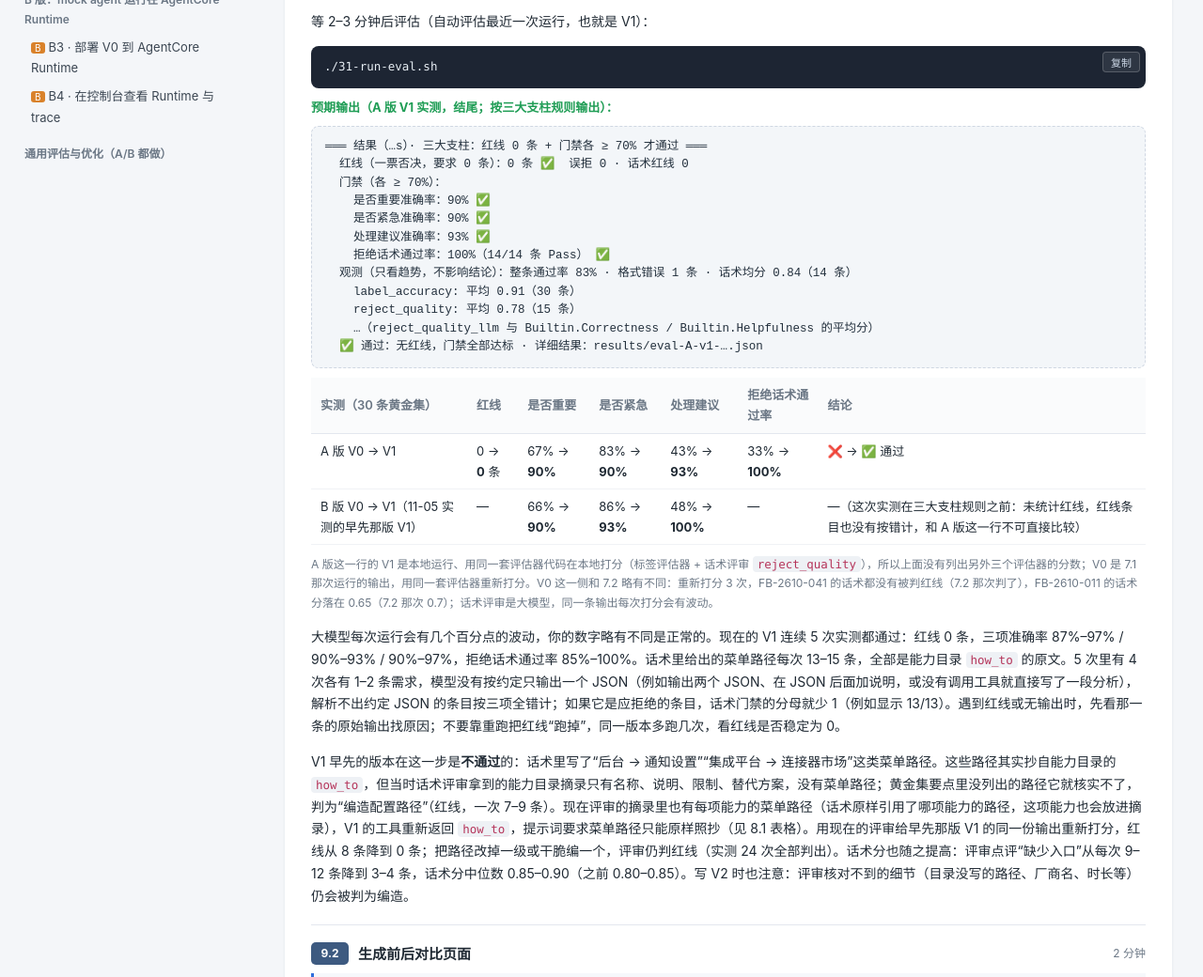
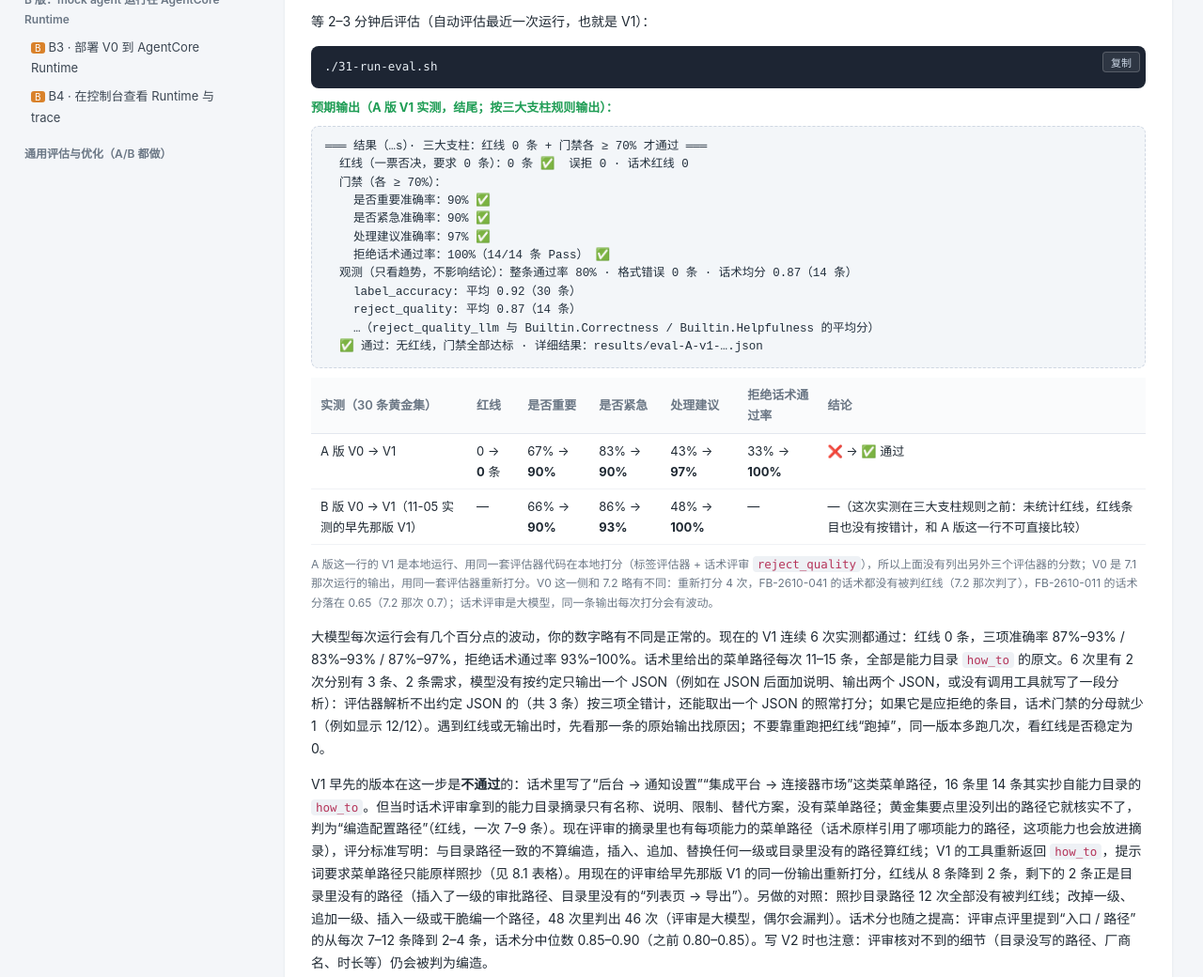
Before and after one commit to weiping-bj/agentdlc-eval-requirement-triage, a plain HTML site: page docs/09-compare.html in a window 1280 px wide. Shown: the part 624-1664 px from the top of the page at 94% size. Drawn offline with Linux system fonts and the light colour scheme.

Commit message:
Docs review round 1: final-reviewer numbers, path rule stated
- ch.9 9.1: expected output and A-path row from run A-v1final-proof3
  at the final reviewer (90/90/97%, reply pass 14/14); 6 of 6 runs
  pass with ranges; malformed outputs split into unparsable (counted
  all wrong) and still-parsable (scored normally); old V1 re-scored
  with the final reviewer: 8 -> 2 red lines, both non-catalog paths;
  probes: verbatim 0 of 12 flagged, changed / appended / inserted /
  invented 46 of 48 flagged; reply-score change with its counting basis.
- evaluators/README.md: the quoted-path lookup rule, rubric.PATH_RULE
  in both judges, the judge can miss a changed path, redeploy updates
  the native evaluator config too.
- docs/img: compare screenshots from the final-reviewer compare page.

```diff
--- a/docs/09-compare.html
+++ b/docs/09-compare.html
@@ -34,21 +34,21 @@
   门禁（各 ≥ 70%）：
     是否重要准确率：90% ✅
     是否紧急准确率：90% ✅
-    处理建议准确率：93% ✅
+    处理建议准确率：97% ✅
     拒绝话术通过率：100%（14/14 条 Pass） ✅
-  观测（只看趋势，不影响结论）：整条通过率 83% · 格式错误 1 条 · 话术均分 0.84（14 条）
-    label_accuracy: 平均 0.91（30 条）
-    reject_quality: 平均 0.78（15 条）
+  观测（只看趋势，不影响结论）：整条通过率 80% · 格式错误 0 条 · 话术均分 0.87（14 条）
+    label_accuracy: 平均 0.92（30 条）
+    reject_quality: 平均 0.87（14 条）
     …（reject_quality_llm 与 Builtin.Correctness / Builtin.Helpfulness 的平均分）
   ✅ 通过：无红线，门禁全部达标 · 详细结果：results/eval-A-v1-….json</pre>
   <table>
     <tr><th>实测（30 条黄金集）</th><th>红线</th><th>是否重要</th><th>是否紧急</th><th>处理建议</th><th>拒绝话术通过率</th><th>结论</th></tr>
-    <tr><td>A 版 V0 → V1</td><td>0 → <b>0</b> 条</td><td>67% → <b>90%</b></td><td>83% → <b>90%</b></td><td>43% → <b>93%</b></td><td>33% → <b>100%</b></td><td>❌ → ✅ 通过</td></tr>
+    <tr><td>A 版 V0 → V1</td><td>0 → <b>0</b> 条</td><td>67% → <b>90%</b></td><td>83% → <b>90%</b></td><td>43% → <b>97%</b></td><td>33% → <b>100%</b></td><td>❌ → ✅ 通过</td></tr>
     <tr><td>B 版 V0 → V1（11-05 实测的早先那版 V1）</td><td>—</td><td>66% → <b>90%</b></td><td>86% → <b>93%</b></td><td>48% → <b>100%</b></td><td>—</td><td>—（这次实测在三大支柱规则之前：未统计红线，红线条目也没有按错计，和 A 版这一行不可直接比较）</td></tr>
   </table>
-  <p class="where">A 版这一行的 V1 是本地运行、用同一套评估器代码在本地打分（标签评估器 + 话术评审 <code>reject_quality</code>），所以上面没有列出另外三个评估器的分数；V0 是 7.1 那次运行的输出，用同一套评估器重新打分。V0 这一侧和 7.2 略有不同：重新打分 3 次，FB-2610-041 的话术都没有被判红线（7.2 那次判了），FB-2610-011 的话术分落在 0.65（7.2 那次 0.7）；话术评审是大模型，同一条输出每次打分会有波动。</p>
-  <p>大模型每次运行会有几个百分点的波动，你的数字略有不同是正常的。现在的 V1 连续 5 次实测都通过：红线 0 条，三项准确率 87%–97% / 90%–93% / 90%–97%，拒绝话术通过率 85%–100%。话术里给出的菜单路径每次 13–15 条，全部是能力目录 <code>how_to</code> 的原文。5 次里有 4 次各有 1–2 条需求，模型没有按约定只输出一个 JSON（例如输出两个 JSON、在 JSON 后面加说明，或没有调用工具就直接写了一段分析），解析不出约定 JSON 的条目按三项全错计；如果它是应拒绝的条目，话术门禁的分母就少 1（例如显示 13/13）。遇到红线或无输出时，先看那一条的原始输出找原因；不要靠重跑把红线“跑掉”，同一版本多跑几次，看红线是否稳定为 0。</p>
-  <p>V1 早先的版本在这一步是<b>不通过</b>的：话术里写了“后台 → 通知设置”“集成平台 → 连接器市场”这类菜单路径。这些路径其实抄自能力目录的 <code>how_to</code>，但当时话术评审拿到的能力目录摘录只有名称、说明、限制、替代方案，没有菜单路径；黄金集要点里没列出的路径它就核实不了，判为“编造配置路径”（红线，一次 7–9 条）。现在评审的摘录里也有每项能力的菜单路径（话术原样引用了哪项能力的路径，这项能力也会放进摘录），V1 的工具重新返回 <code>how_to</code>，提示词要求菜单路径只能原样照抄（见 8.1 表格）。用现在的评审给早先那版 V1 的同一份输出重新打分，红线从 8 条降到 0 条；把路径改掉一级或干脆编一个，评审仍判红线（实测 24 次全部判出）。话术分也随之提高：评审点评“缺少入口”从每次 9–12 条降到 3–4 条，话术分中位数 0.85–0.90（之前 0.80–0.85）。写 V2 时也注意：评审核对不到的细节（目录没写的路径、厂商名、时长等）仍会被判为编造。</p></div>
+  <p class="where">A 版这一行的 V1 是本地运行、用同一套评估器代码在本地打分（标签评估器 + 话术评审 <code>reject_quality</code>），所以上面没有列出另外三个评估器的分数；V0 是 7.1 那次运行的输出，用同一套评估器重新打分。V0 这一侧和 7.2 略有不同：重新打分 4 次，FB-2610-041 的话术都没有被判红线（7.2 那次判了），FB-2610-011 的话术分落在 0.65（7.2 那次 0.7）；话术评审是大模型，同一条输出每次打分会有波动。</p>
+  <p>大模型每次运行会有几个百分点的波动，你的数字略有不同是正常的。现在的 V1 连续 6 次实测都通过：红线 0 条，三项准确率 87%–93% / 83%–93% / 87%–97%，拒绝话术通过率 93%–100%。话术里给出的菜单路径每次 11–15 条，全部是能力目录 <code>how_to</code> 的原文。6 次里有 2 次分别有 3 条、2 条需求，模型没有按约定只输出一个 JSON（例如在 JSON 后面加说明、输出两个 JSON，或没有调用工具就写了一段分析）：评估器解析不出约定 JSON 的（共 3 条）按三项全错计，还能取出一个 JSON 的照常打分；如果它是应拒绝的条目，话术门禁的分母就少 1（例如显示 12/12）。遇到红线或无输出时，先看那一条的原始输出找原因；不要靠重跑把红线“跑掉”，同一版本多跑几次，看红线是否稳定为 0。</p>
+  <p>V1 早先的版本在这一步是<b>不通过</b>的：话术里写了“后台 → 通知设置”“集成平台 → 连接器市场”这类菜单路径，16 条里 14 条其实抄自能力目录的 <code>how_to</code>。但当时话术评审拿到的能力目录摘录只有名称、说明、限制、替代方案，没有菜单路径；黄金集要点里没列出的路径它就核实不了，判为“编造配置路径”（红线，一次 7–9 条）。现在评审的摘录里也有每项能力的菜单路径（话术原样引用了哪项能力的路径，这项能力也会放进摘录），评分标准写明：与目录路径一致的不算编造，插入、追加、替换任何一级或目录里没有的路径算红线；V1 的工具重新返回 <code>how_to</code>，提示词要求菜单路径只能原样照抄（见 8.1 表格）。用现在的评审给早先那版 V1 的同一份输出重新打分，红线从 8 条降到 2 条，剩下的 2 条正是目录里没有的路径（插入了一级的审批路径、目录里没有的“列表页 → 导出”）。另做的对照：照抄目录路径 12 次全部没有被判红线；改掉一级、追加一级、插入一级或干脆编一个路径，48 次里判出 46 次（评审是大模型，偶尔会漏判）。话术分也随之提高：评审点评里提到“入口 / 路径”的从每次 7–12 条降到 2–4 条，话术分中位数 0.85–0.90（之前 0.80–0.85）。写 V2 时也注意：评审核对不到的细节（目录没写的路径、厂商名、时长等）仍会被判为编造。</p></div>
 </div>
 
 <div class="step" id="s-9-2">
```
Also changed, not shown: docs/img/compare-matrix.png, docs/img/compare-sample.png, 1 other file.
